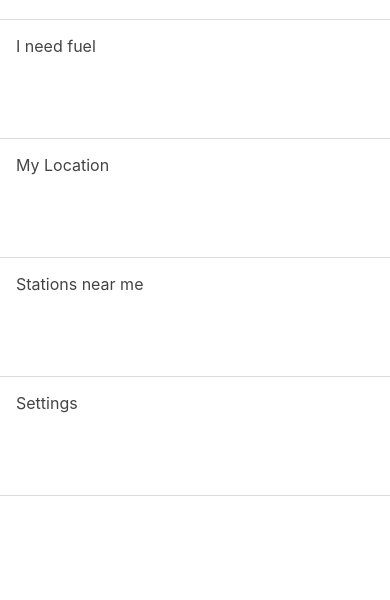
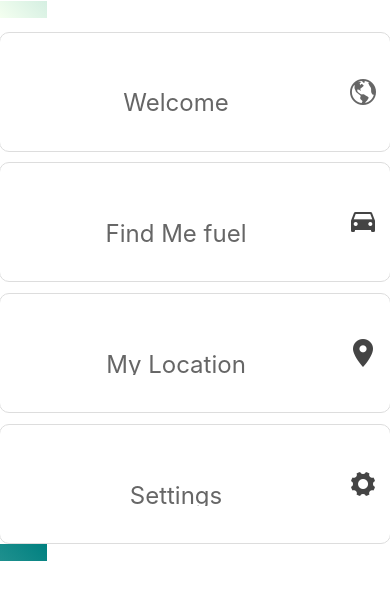
Before and after one commit to sambowenhughes/findmefuel, a website: page www/index.html in a window 390 px wide. Drawn offline with Linux system fonts and the light colour scheme; some packages are replaced by stand-ins of ours; files that its build step writes are made by us from their sources; files whose address does not match are found by name.

Commit message:
Slight styling on the main menu as you open the app

```diff
--- a/www/css/style.css
+++ b/www/css/style.css
@@ -18,14 +18,26 @@ map {
 }
 
 .mainPageButton{
+  margin-top: 3%;
   height: 120px;
+  text-align: center;
+  border-radius: 10px;
+
 }
+.mainPageButton p{
+  font-size: x-large;
+  margin-top: 14%;
+}
+
 .innerContent{
   height: 80%
   background-color: white;
   margin:12%;
 }
 
+/*------------------------------
+//     For the Directions
+/*------------------------------*/
 .directionsBox{
   background-color: white;
   position: relative;
@@ -50,3 +62,16 @@ map {
 .lowerDirectionsDiv{
   position: relative;
 }
+
+/*------------------------------
+//     For the Main Menu
+/*------------------------------*/
+.homePage{
+  background: -moz-linear-gradient(45deg, rgba(244,255,240,1) 0%, rgba(0,128,128,1) 100%); /* ff3.6+ */
+background: -webkit-gradient(linear, left bottom, right top, color-stop(0%, rgba(244,255,240,1)), color-stop(100%, rgba(0,128,128,1))); /* safari4+,chrome */
+background: -webkit-linear-gradient(45deg, rgba(244,255,240,1) 0%, rgba(0,128,128,1) 100%); /* safari5.1+,chrome10+ */
+background: -o-linear-gradient(45deg, rgba(244,255,240,1) 0%, rgba(0,128,128,1) 100%); /* opera 11.10+ */
+background: -ms-linear-gradient(45deg, rgba(244,255,240,1) 0%, rgba(0,128,128,1) 100%); /* ie10+ */
+background: linear-gradient(45deg, rgba(244,255,240,1) 0%, rgba(0,128,128,1) 100%); /* w3c */
+filter: progid:DXImageTransform.Microsoft.gradient( startColorstr='#008080', endColorstr='#F4FFF0',GradientType=1 ); /* ie6-9 */
+}
--- a/www/index.html
+++ b/www/index.html
@@ -28,20 +28,21 @@
 
   <body ng-app="starter" ng-controller="MapCtrl">
     <ion-nav-view>
-      <ion-content>
+      <ion-content class="homePage">
         <ion-content class="innerContent">
           <ion-list>
-            <ion-item item="item" class="item mainPageButton" ng-click="stateChanger()">
-                I need fuel
+            <!--stateChanger()-->
+            <ion-item class="item item-icon-right directions-navs mainPageButton" ng-click="stateChanger()">
+              <p>Welcome<i class="icon ion-android-globe"></i></p>
             </ion-item>
-            <ion-item item="item" class="item mainPageButton">
-                My Location
+            <ion-item class="item item-icon-right directions-navs mainPageButton" ng-click="stateChanger()">
+              <p>Find Me fuel</p><i class="icon ion-android-car"></i>
             </ion-item>
-            <ion-item item="item" class="item mainPageButton">
-                Stations near me
+            <ion-item class="item item-icon-right directions-navs mainPageButton" ng-click="stateChanger()">
+              <p>My Location</p><i class="icon ion-android-pin"></i>
             </ion-item>
-            <ion-item item="item" class="item mainPageButton">
-                Settings
+            <ion-item class="item item-icon-right directions-navs mainPageButton" ng-click="stateChanger()">
+              <p>Settings</p><i class="icon ion-ios-gear"></i>
             </ion-item>
           </ion-list>
         </ion-content>
```
